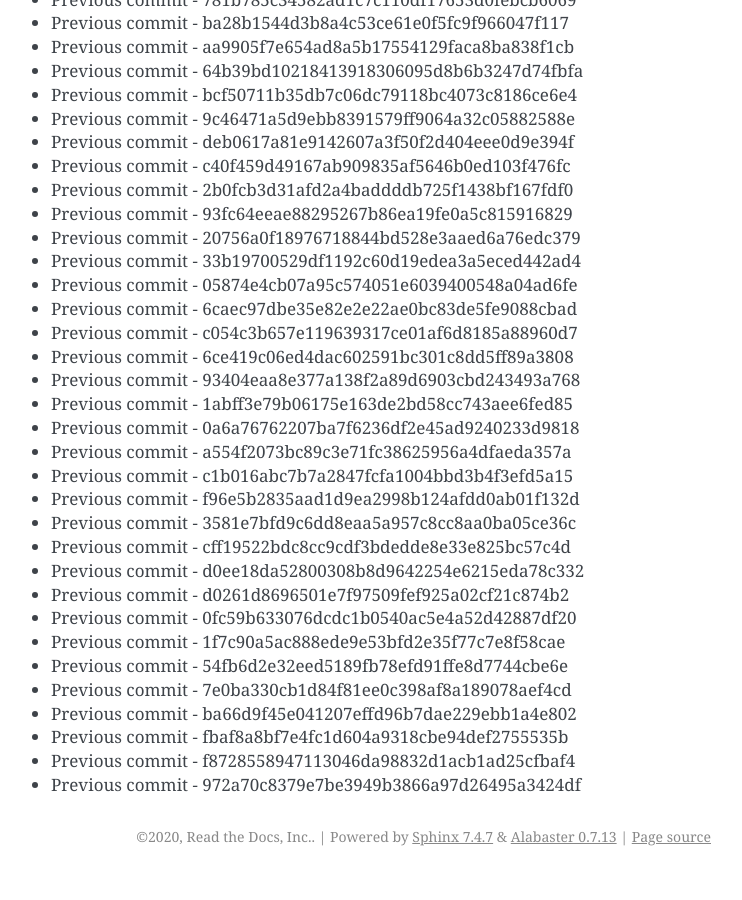
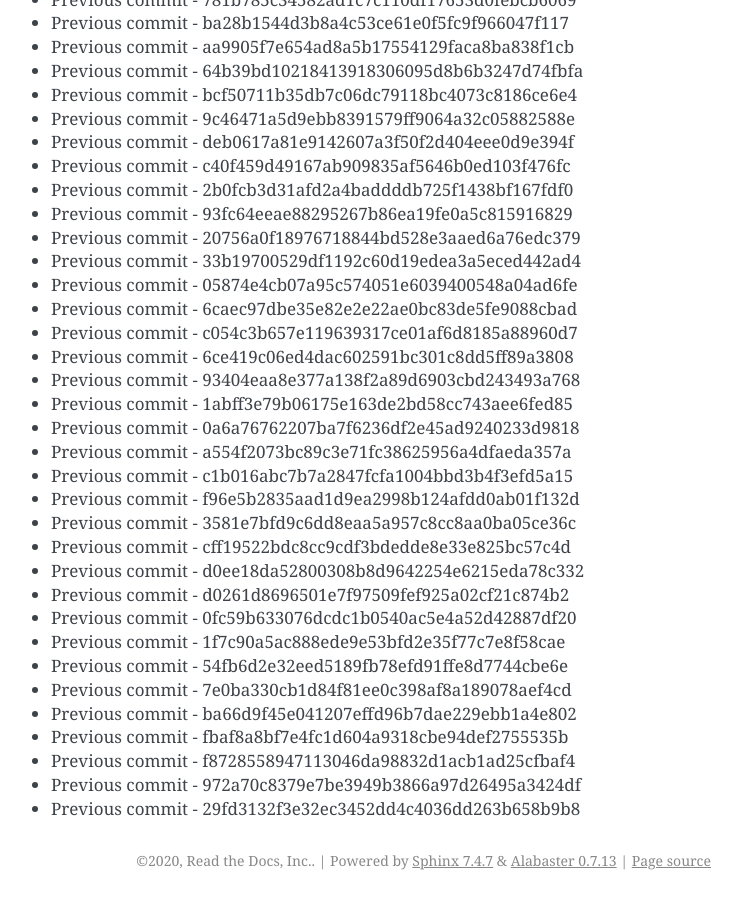
Before and after one commit to readthedocs/rtd-git-stresstest, a Sphinx documentation site: the page built from docs/updates.rst, in a window 1280 px wide and 900 px high, scrolled down 70000 px. Shown: the whole window, without its empty margins (399-1141 px from the left). Built offline with Sphinx 7.4.7, drawn with Linux system fonts in a browser that asks for light colours; before the commit the page ends 70876 px from its top, so only the background shows below that.

Commit message:
Generating commit from previous: 29fd3132f3e32ec3452dd4c4036dd263b658b9b8

```diff
--- a/docs/updates.rst
+++ b/docs/updates.rst
@@ -2973,3 +2973,4 @@ It can be tested for any performance characteristics.
 * Previous commit - fbaf8a8bf7e4fc1d604a9318cbe94def2755535b
 * Previous commit - f8728558947113046da98832d1acb1ad25cfbaf4
 * Previous commit - 972a70c8379e7be3949b3866a97d26495a3424df
+* Previous commit - 29fd3132f3e32ec3452dd4c4036dd263b658b9b8
```
